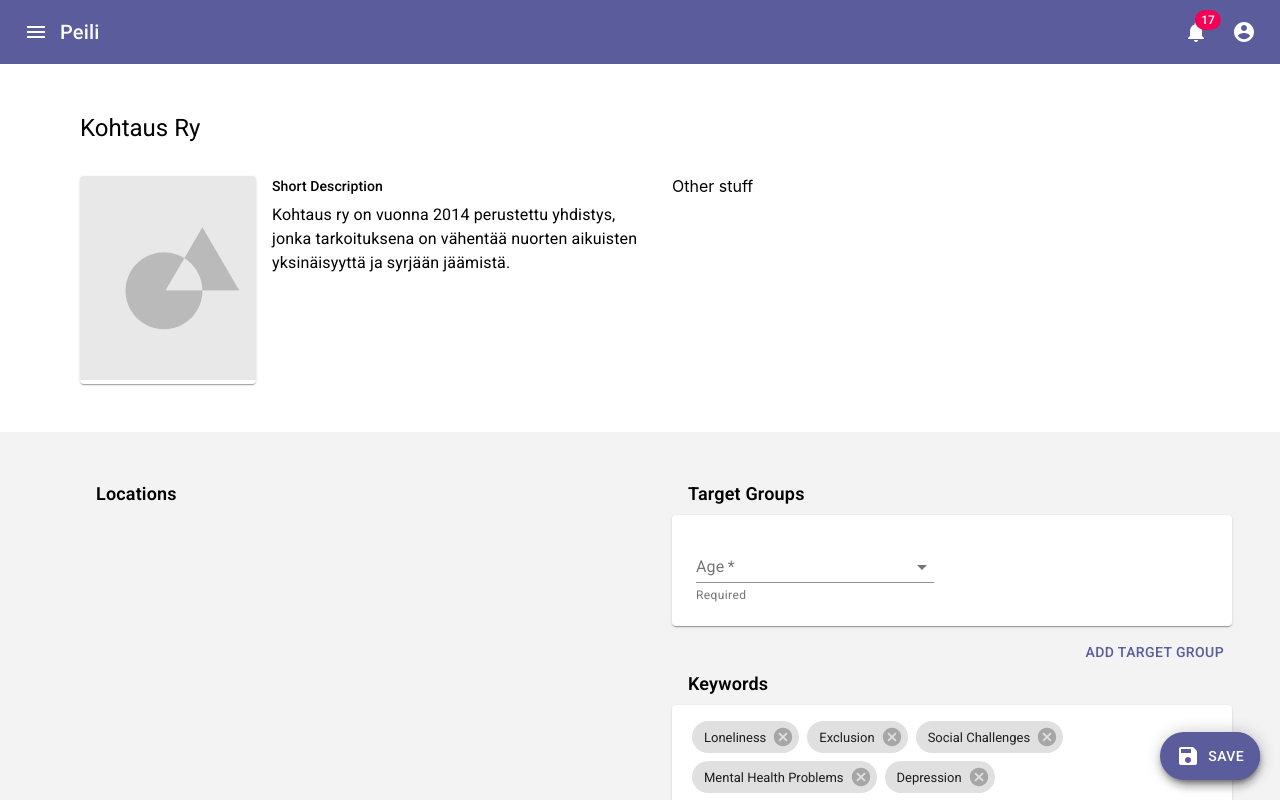
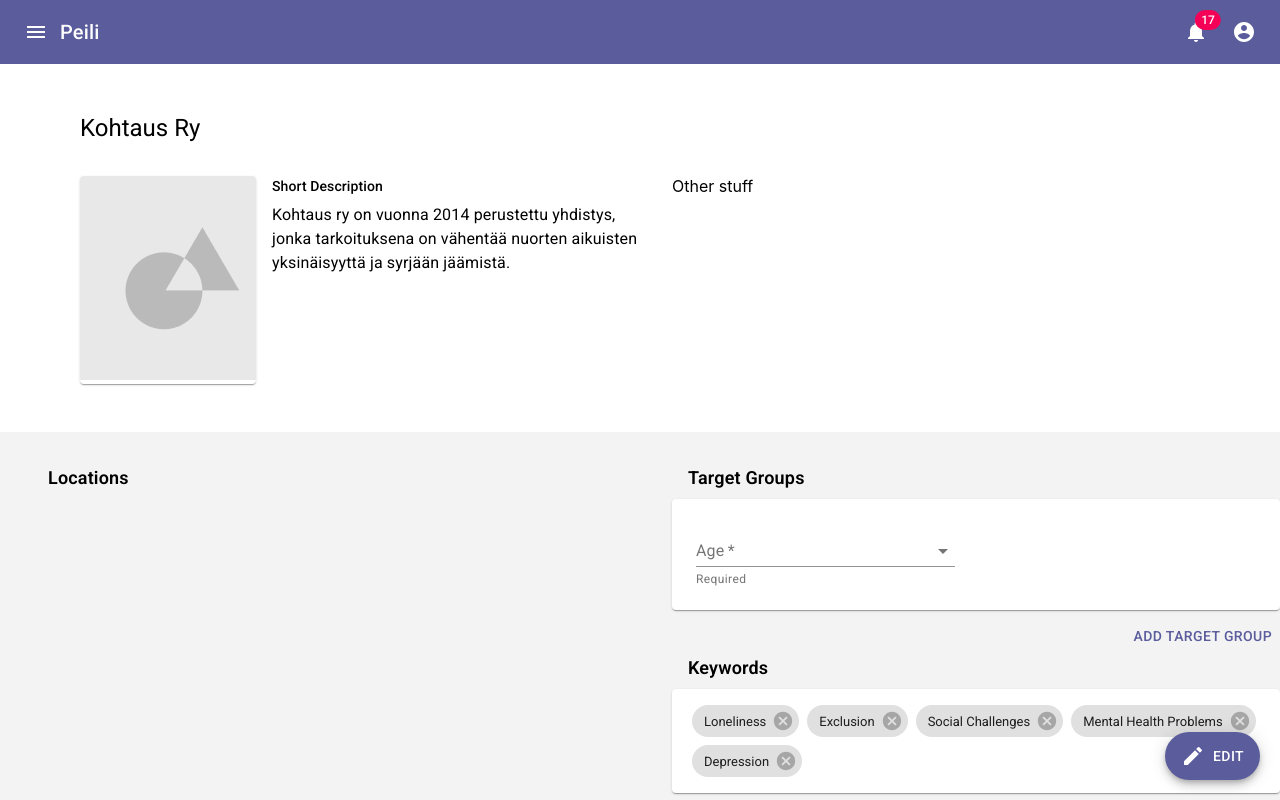
Before and after one commit to laavis/peili, a React (Create React App) app: page /organization in a window 1280 px wide. Shown: the top 800 px of the page. Built offline with nearby package versions, Linux system fonts and the light colour scheme.

Commit message:
translations

```diff
--- a/src/components/organization/Location.js
+++ b/src/components/organization/Location.js
@@ -1,5 +1,9 @@
 import React from 'react';
-import { ExpansionPanelDetails, ExpansionPanelSummary } from '@material-ui/core';
+import {
+  ExpansionPanelDetails,
+  ExpansionPanelSummary,
+  Button
+} from '@material-ui/core';
 import ExpansionPanel from '@material-ui/core/ExpansionPanel';
 import { makeStyles } from '@material-ui/core/styles';
 import Typography from '@material-ui/core/Typography';
@@ -14,6 +18,10 @@ import Grid from '@material-ui/core/Grid';
 // data
 import countries from '../../data/countries';
 import cities from '../../data/cities';
+import Locale from '../Locale';
+import Translation from './organizationLocale';
+
+const l = Locale(Translation, 'fi');
 
 const useStyles = makeStyles(theme => ({
   wrapper: {
@@ -48,7 +56,15 @@ const useStyles = makeStyles(theme => ({
   }
 }));
 
-export default ({ city, country, address, editable, open, handleOpen, handleChange }) => {
+export default ({
+  city,
+  country,
+  address,
+  editable,
+  open,
+  handleOpen,
+  handleChange
+}) => {
   const classes = useStyles();
 
   // Editable
@@ -75,15 +91,18 @@ export default ({ city, country, address, editable, open, handleOpen, handleChan
   };
   return (
     <div className={classes.wrapper}>
-      <ExpansionPanel expanded={editable ? open : false} onChange={handleExpandedChange}>
+      <ExpansionPanel
+        expanded={editable ? open : false}
+        onChange={handleExpandedChange}
+      >
         <ExpansionPanelSummary
           className={classes.expansionPanel}
           expandIcon={icon}
-          aria-controls='panel1bh-content'
-          id='panel1bh-header'
+          aria-controls="panel1bh-content"
+          id="panel1bh-header"
         >
           <div className={classes.summary}>
-            <Typography className={classes.city} variant='overline'>
+            <Typography className={classes.city} variant="overline">
               {city}
             </Typography>
             <Typography className={classes.address}>{address}</Typography>
@@ -94,10 +113,12 @@ export default ({ city, country, address, editable, open, handleOpen, handleChan
             <Grid container spacing={2}>
               <Grid item xs={6}>
                 <FormControl className={classes.selectFormCtrl}>
-                  <InputLabel id='location-select-country-label'>Country</InputLabel>
+                  <InputLabel id="location-select-country-label">
+                    {l('countrySelectLabel')}
+                  </InputLabel>
                   <Select
                     className={classes.select}
-                    labelid='location-select-country-label'
+                    labelid="location-select-country-label"
                     value={country}
                     onChange={handleCountryChange}
                   >
@@ -111,10 +132,12 @@ export default ({ city, country, address, editable, open, handleOpen, handleChan
               </Grid>
               <Grid item xs={6}>
                 <FormControl className={classes.selectFormCtrl}>
-                  <InputLabel id='location-select-city-label'>City</InputLabel>
+                  <InputLabel id="location-select-city-label">
+                    {l('citySelectLabel')}
+                  </InputLabel>
                   <Select
                     className={classes.select}
-                    labelid='location-select-city-label'
+                    labelid="location-select-city-label"
                     value={city}
                     onChange={handleCityChange}
                   >
@@ -128,16 +151,27 @@ export default ({ city, country, address, editable, open, handleOpen, handleChan
               </Grid>
             </Grid>
             <FormControl>
-              <TextField label='Address' margin='normal' value={address} onChange={handleAddressChange} />
+              <TextField
+                label={l('addressInputLabel')}
+                margin="normal"
+                value={address}
+                onChange={handleAddressChange}
+              />
             </FormControl>
             <Grid container>
               <Grid item xs={6}>
                 <FormControl>
-                  <TextField label='Postal Code' margin='normal' />
+                  <TextField
+                    label={l('postalCodeInputLabel')}
+                    margin="normal"
+                  />
                 </FormControl>
               </Grid>
             </Grid>
           </FormControl>
+          <div>
+            <Button color="error">{l('deleteButtonText')}</Button>
+          </div>
         </ExpansionPanelDetails>
       </ExpansionPanel>
     </div>
--- /dev/null
+++ b/src/components/organization/organizationLocale.json
@@ -0,0 +1,30 @@
+{
+  "locationsHeader": {
+    "en": "Locations",
+    "fi": "Toimipisteet"
+  },
+  "countrySelectLabel": {
+    "en": "Country",
+    "fi": "Maa"
+  },
+  "citySelectLabel": {
+    "en": "City",
+    "fi": "Kaupunki"
+  },
+  "addressInputLabel": {
+    "en": "Address",
+    "fi": "Osoitteet"
+  },
+  "postalCodeInputLabel": {
+    "en": "Postal Code",
+    "fi": "Postinumero"
+  },
+  "deleteButtonText": {
+    "en": "Delete",
+    "fi": "Poista"
+  },
+  "addLocationButtonText": {
+    "en": "Add Location",
+    "fi": "Lisää Toimipiste"
+  }
+}
--- a/src/components/question/Question.js
+++ b/src/components/question/Question.js
@@ -14,7 +14,7 @@ import SpellcheckIcon from '@material-ui/icons/Spellcheck';
 import CallSplitIcon from '@material-ui/icons/CallSplit';
 
 import Translation from './questionLocale.json';
-import Locale from './Locale';
+import Locale from '../Locale';
 
 const l = Locale(Translation, 'fi');
 
--- a/src/components/question/QuestionChooseOne.js
+++ b/src/components/question/QuestionChooseOne.js
@@ -27,7 +27,7 @@ import KeyboardArrowUpIcon from '@material-ui/icons/KeyboardArrowUp';
 import KeyboardArrowDownIcon from '@material-ui/icons/KeyboardArrowDown';
 
 import Translation from './questionLocale.json';
-import Locale from './Locale';
+import Locale from '../Locale';
 
 const l = Locale(Translation, 'fi');
 
--- a/src/components/question/QuestionDetails.js
+++ b/src/components/question/QuestionDetails.js
@@ -31,7 +31,7 @@ import { QuestionText } from './QuestionText';
 import { QuestionRouteTable } from './QuestionRouteTable';
 
 import Translation from './questionLocale.json';
-import Locale from './Locale';
+import Locale from '../Locale';
 
 const l = Locale(Translation, 'fi');
 
--- a/src/components/question/QuestionOptionRoute.js
+++ b/src/components/question/QuestionOptionRoute.js
@@ -3,7 +3,7 @@ import { makeStyles } from '@material-ui/core/styles';
 import CallSplitIcon from '@material-ui/icons/CallSplit';
 import React from 'react';
 import TextField from './CachedInput';
-import Locale from './Locale';
+import Locale from '../Locale';
 import Translation from './questionLocale.json';
 import { getDefaultRouteNumber, listPossibleRoutes } from './QuestionUtil';
 
--- a/src/components/question/QuestionRouteTable.js
+++ b/src/components/question/QuestionRouteTable.js
@@ -9,7 +9,7 @@ import TableRow from '@material-ui/core/TableRow';
 import ArrowBackIcon from '@material-ui/icons/ArrowBack';
 import ArrowForwardIcon from '@material-ui/icons/ArrowForward';
 import React from 'react';
-import Locale from './Locale';
+import Locale from '../Locale';
 import Translation from './questionLocale.json';
 import { listIncomingRoutes, listOutgoingRoutes } from './QuestionUtil';
 
--- a/src/components/question/QuestionText.js
+++ b/src/components/question/QuestionText.js
@@ -30,7 +30,7 @@ import KeyboardArrowUpIcon from '@material-ui/icons/KeyboardArrowUp';
 import KeyboardArrowDownIcon from '@material-ui/icons/KeyboardArrowDown';
 
 import Translation from './questionLocale.json';
-import Locale from './Locale';
+import Locale from '../Locale';
 
 const l = Locale(Translation, 'fi');
 
--- a/src/components/question/QuestionUtil.js
+++ b/src/components/question/QuestionUtil.js
@@ -1,5 +1,5 @@
 import Translation from './questionLocale.json';
-import Locale from './Locale';
+import Locale from '../Locale';
 
 const l = Locale(Translation, 'fi');
 
--- a/src/views/OrganizationPanel.js
+++ b/src/views/OrganizationPanel.js
@@ -10,7 +10,12 @@ import DefaultImage from '../img/Image.png';
 import Button from '@material-ui/core/Button';
 
 // Components
-import { Feeds, Keywords, Location, TargetGroup } from '../components/organization';
+import {
+  Feeds,
+  Keywords,
+  Location,
+  TargetGroup
+} from '../components/organization';
 
 const useStyles = makeStyles(theme => ({
   paper: {
@@ -37,7 +42,7 @@ const useStyles = makeStyles(theme => ({
     minWidth: 80
   },
   wrapper: {
-    padding: '32px 64px'
+    padding: theme.spacing(1)
   },
   grid: {
     maxWidth: 1320,
@@ -48,7 +53,10 @@ const useStyles = makeStyles(theme => ({
     padding: '32px 64px'
   },
   bottomSection: {
-    padding: '32px 64px'
+    padding: theme.spacing(0.5),
+    [theme.breakpoints.up('md')]: {
+      padding: theme.spacing(2)
+    }
   },
   root: {
     background: '#f3f3f3'
@@ -59,7 +67,7 @@ const useStyles = makeStyles(theme => ({
     marginLeft: '1rem',
     marginBottom: '0.5rem'
   },
-  locationWrapper: {
+  sectionWrapper: {
     display: 'flex',
     flexDirection: 'column'
   },
@@ -82,7 +90,9 @@ export const OrganizationPanel = () => {
   const [editable, setEditable] = React.useState(false);
 
   React.useEffect(() => {
-    const storedLocations = JSON.parse(localStorage.getItem('locations') || '[]');
+    const storedLocations = JSON.parse(
+      localStorage.getItem('locations') || '[]'
+    );
     setLocations(storedLocations);
   }, []);
 
@@ -114,6 +124,7 @@ export const OrganizationPanel = () => {
 
   const handleSaveClick = () => {
     localStorage.setItem('locations', JSON.stringify(locations));
+    setEditable(false);
   };
 
   const handleLocationChange = index => data => {
@@ -127,23 +138,24 @@ export const OrganizationPanel = () => {
       <div className={classes.topSection}>
         <Grid className={classes.grid} container spacing={4}>
           <Grid item xs={12}>
-            <Typography variant='h5'>Kohtaus Ry</Typography>
+            <Typography variant="h5">Kohtaus Ry</Typography>
           </Grid>
           <Grid item xs={6}>
             <Grid container spacing={2}>
               <Grid item xs={4}>
                 <Card className={classes.profileImage}>
-                  <img alt='Organization Logo' src={DefaultImage} />
+                  <img alt="Organization Logo" src={DefaultImage} />
                 </Card>
               </Grid>
               <Grid item xs={8}>
                 <div>
-                  <Typography variant='subtitle2' gutterBottom>
+                  <Typography variant="subtitle2" gutterBottom>
                     Short Description
                   </Typography>
-                  <Typography variant='body1'>
-                    Kohtaus ry on vuonna 2014 perustettu yhdistys, jonka tarkoituksena on vähentää nuorten aikuisten
-                    yksinäisyyttä ja syrjään jäämistä.
+                  <Typography variant="body1">
+                    Kohtaus ry on vuonna 2014 perustettu yhdistys, jonka
+                    tarkoituksena on vähentää nuorten aikuisten yksinäisyyttä ja
+                    syrjään jäämistä.
                   </Typography>
                 </div>
               </Grid>
@@ -156,9 +168,12 @@ export const OrganizationPanel = () => {
       </div>
       <div className={classes.bottomSection}>
         <Grid className={classes.grid} container spacing={4}>
-          <Grid item style={{ width: '50%' }}>
-            <div className={classes.locationWrapper}>
-              <Typography className={classes.sectionTitle}>Locations</Typography>
+          {/* Left Column */}
+          <Grid item xs={12} md={6}>
+            <div className={classes.sectionWrapper}>
+              <Typography className={classes.sectionTitle}>
+                Locations
+              </Typography>
               {locations.map((x, i) => (
                 <Location
                   {...x}
@@ -169,24 +184,31 @@ export const OrganizationPanel = () => {
                   handleOpen={handleOpen(i)}
                 />
               ))}
-              <Button className={editable ? classes.buttonAdd : classes.hide} color='primary' onClick={handleAddClick}>
+              <Button
+                className={editable ? classes.buttonAdd : classes.hide}
+                color="primary"
+                onClick={handleAddClick}
+              >
                 Add Location
               </Button>
             </div>
           </Grid>
-          <Grid item style={{ width: '50%' }}>
-            <div className={classes.locationWrapper}>
-              <Typography className={classes.sectionTitle}>Target Groups</Typography>
+          {/* Right Column */}
+          <Grid item xs={12} md={6}>
+            <div className={classes.sectionWrapper}>
+              <Typography className={classes.sectionTitle}>
+                Target Groups
+              </Typography>
               <TargetGroup editable={editable} />
-              <Button className={classes.buttonAdd} color='primary'>
+              <Button className={classes.buttonAdd} color="primary">
                 Add Target Group
               </Button>
             </div>
-            <div className={classes.locationWrapper}>
+            <div className={classes.sectionWrapper}>
               <Typography className={classes.sectionTitle}>Keywords</Typography>
               <Keywords editable={editable} />
             </div>
-            <div className={classes.locationWrapper}>
+            <div className={classes.sectionWrapper}>
               <Typography className={classes.sectionTitle}>Feeds</Typography>
               <Feeds editable={editable} />
             </div>
@@ -194,16 +216,19 @@ export const OrganizationPanel = () => {
         </Grid>
       </div>
       <div>
-        <Button onClick={handleSaveClick}>SAVE</Button>
-
-        <Fab onClick={handleEditClick} className={classes.fab} color='primary' variant='extended' aria-label='edit'>
-          <EditIcon className={classes.extendedIcon} />
-          Edit
-        </Fab>
-
-        <Fab onClick={handleSaveClick} className={classes.fab} color='primary' variant='extended' aria-label='save'>
-          <SaveIcon className={classes.extendedIcon} />
-          Save
+        <Fab
+          onClick={editable ? handleSaveClick : handleEditClick}
+          className={classes.fab}
+          color="primary"
+          variant="extended"
+          aria-label="save"
+        >
+          {editable ? (
+            <SaveIcon className={classes.extendedIcon} />
+          ) : (
+            <EditIcon className={classes.extendedIcon} />
+          )}
+          {editable ? 'SAVE' : 'EDIT'}
         </Fab>
       </div>
     </div>
--- a/src/views/SurveyEdit.js
+++ b/src/views/SurveyEdit.js
@@ -8,7 +8,7 @@ import React from 'react';
 import { Question } from '../components/question/Question';
 
 import Translation from '../components/question/questionLocale.json';
-import Locale from '../components/question/Locale';
+import Locale from '../components/Locale';
 
 const l = Locale(Translation, 'fi');
 
```
Also changed, not shown: src/components/Locale.js (renamed from src/components/question/Locale.js).
